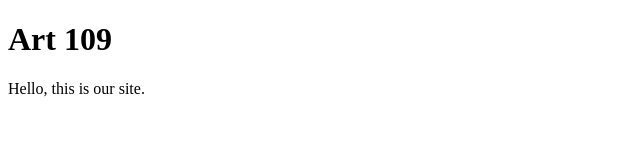
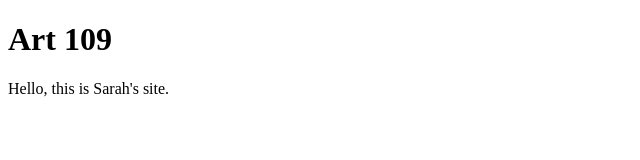
Before and after one commit to n4beeha/sarahnabeeha, a plain HTML site: page index.html in a window 1280 px wide. Shown: the full height of the page, 0-640 px from the left. Drawn offline with Linux system fonts and the light colour scheme.

Commit message:
change to sarah's

```diff
--- a/index.html
+++ b/index.html
@@ -8,7 +8,7 @@
 <body>
     <header>
 <h1>Art 109</h1>
-<p>Hello, this is our site.</p>
+<p>Hello, this is Sarah's site.</p>
     </header>
 </body>
 </html>
```
